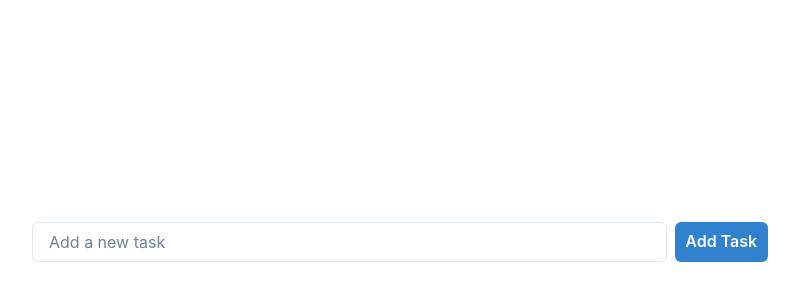
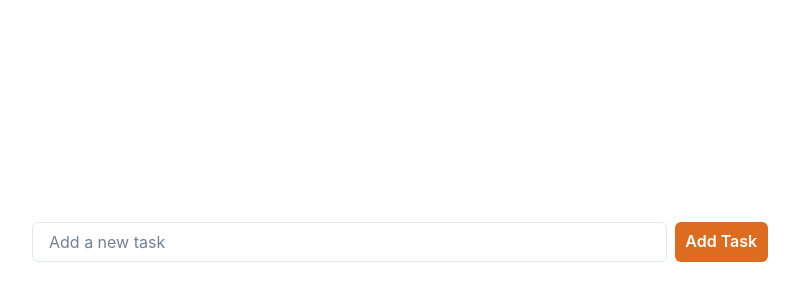
Before and after one commit to GPT-Engineer-App/goal-reminder, a React (Vite) app: page / in a window 1280 px wide. Shown: the part 150-450 px from the top of the page, without its empty margins (240-1039 px from the left). Built offline with nearby package versions, Linux system fonts and the light colour scheme.

Commit message:
Changed the button color to orange in the `Index.jsx` file.
Prompt: change button orange

```diff
--- a/src/pages/Index.jsx
+++ b/src/pages/Index.jsx
@@ -28,7 +28,7 @@ const Index = () => {
       <VStack spacing={4} width="100%">
         <HStack width="100%">
           <Input placeholder="Add a new task" value={task} onChange={(e) => setTask(e.target.value)} />
-          <Button onClick={addTask} colorScheme="blue">
+          <Button onClick={addTask} colorScheme="orange">
             Add Task
           </Button>
         </HStack>
```
